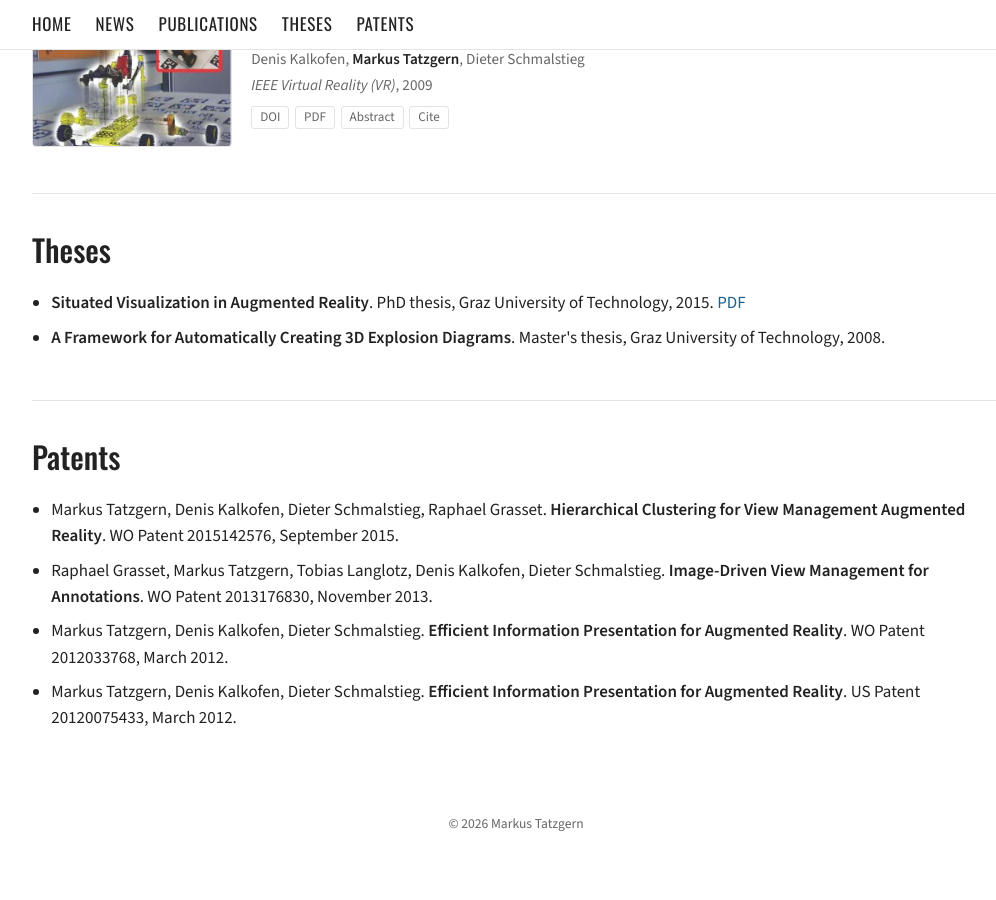
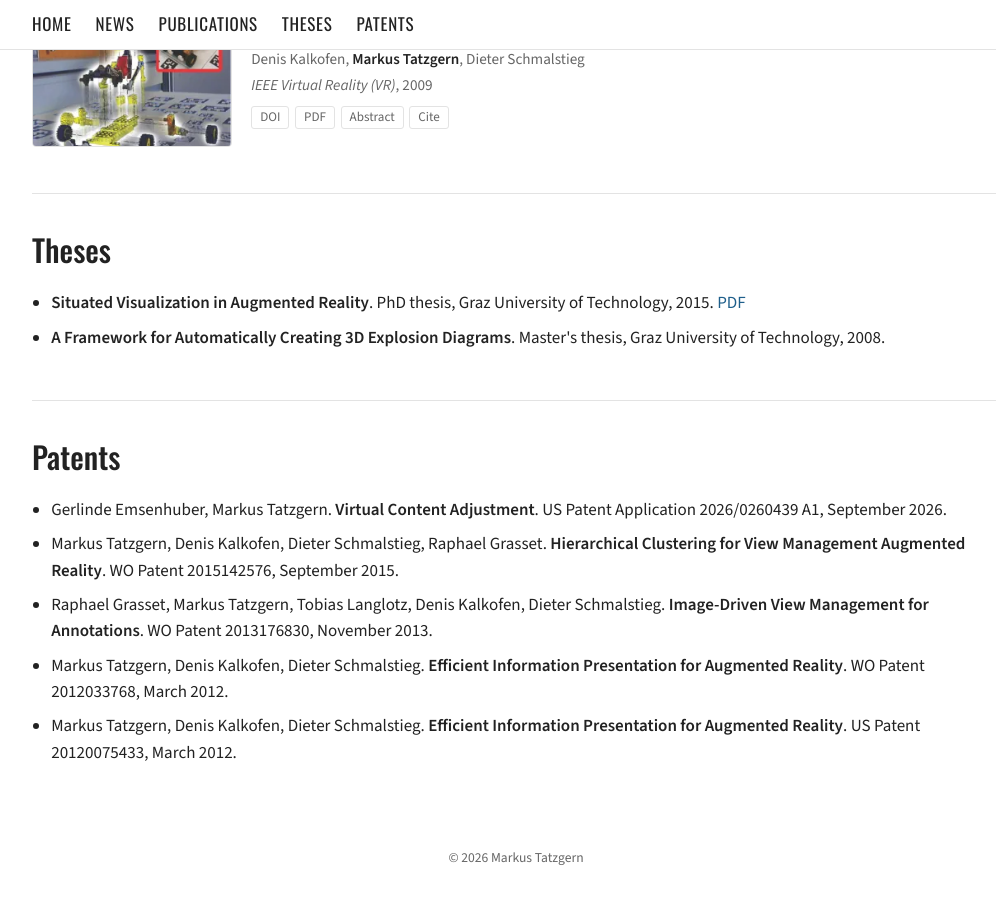
Before and after one commit to mtatz/mtatz.github.io, a Jekyll site: the page built from index.html, in a window 1280 px wide and 900 px high, scrolled down 9398 px. Shown: the whole window, without its empty margins (124-1120 px from the left). Built offline with Jekyll 4.4.1, drawn with Linux system fonts in a browser that asks for light colours; before the commit the page ends 10264 px from its top, so only the background shows below that.

Commit message:
Add patent: Virtual Content Adjustment (US 2026/0260439 A1)
Co-Authored-By: Claude Opus 5.5 <noreply@anthropic.com>
Claude-Session: https://claude.ai/code/session_012aZCyqVo58GWvk7eM8hLg4

```diff
--- a/_data/patents.yml
+++ b/_data/patents.yml
@@ -1,3 +1,7 @@
+- title: Virtual Content Adjustment
+  authors: Gerlinde Emsenhuber, Markus Tatzgern
+  number: US Patent Application 2026/0260439 A1
+  date: September 2026
 - title: Hierarchical Clustering for View Management Augmented Reality
   authors: Markus Tatzgern, Denis Kalkofen, Dieter Schmalstieg, Raphael Grasset
   number: WO Patent 2015142576
```
